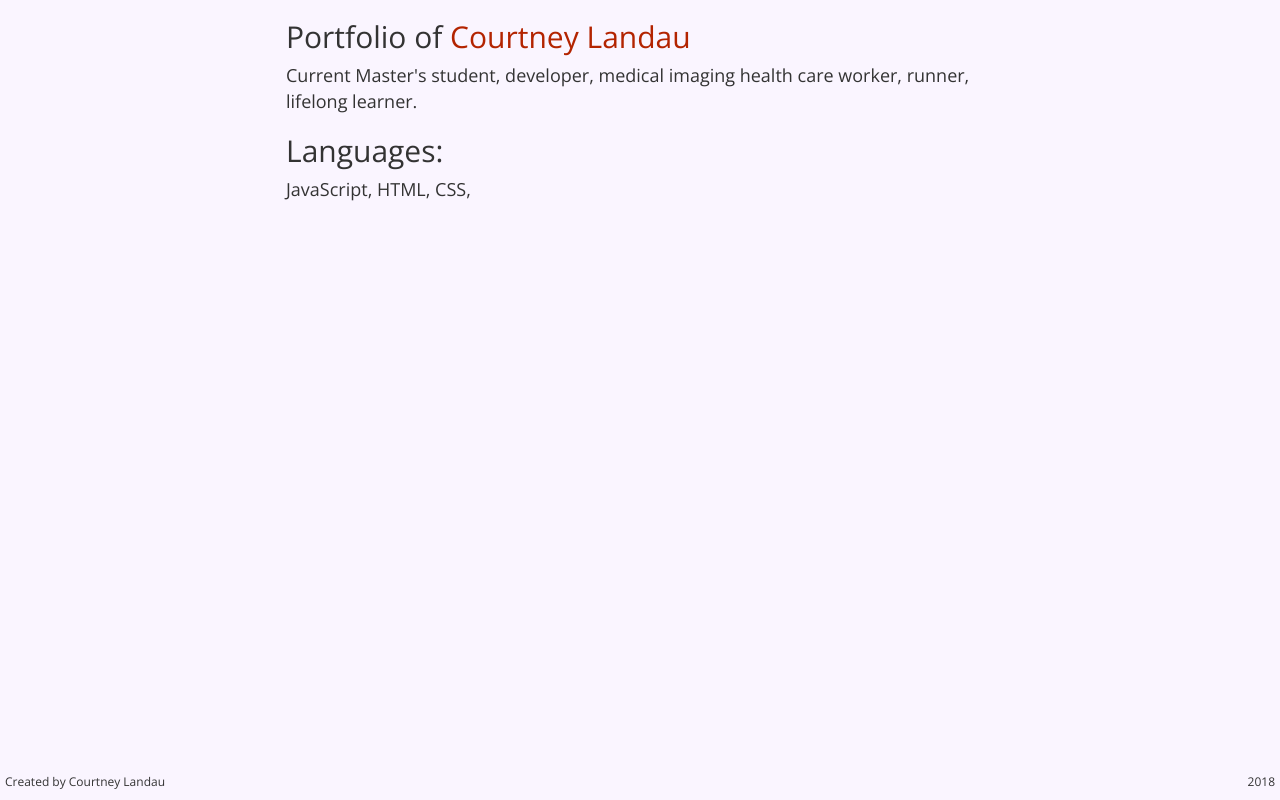
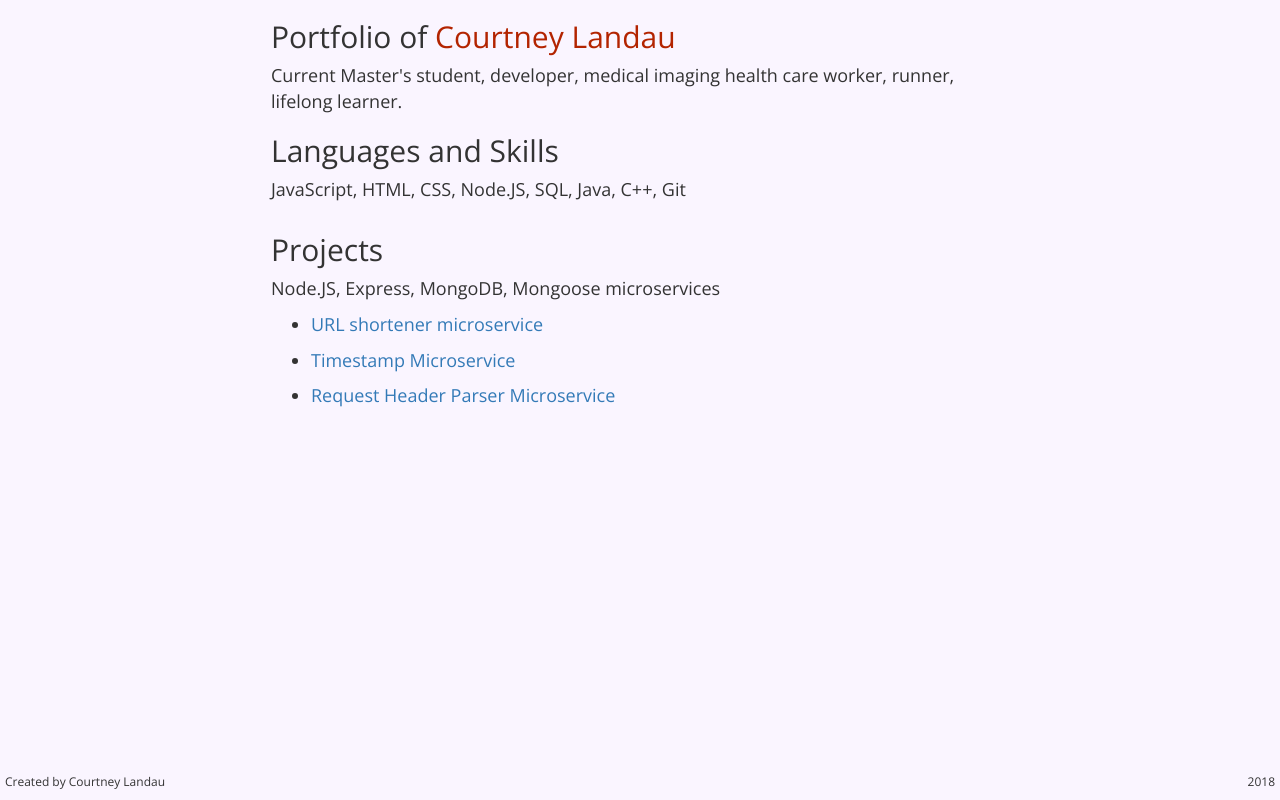
Before and after one commit to clandau/portfolio, a plain HTML site: page views/index.html in a window 1280 px wide. Drawn offline with nearby package versions, Linux system fonts and the light colour scheme.

Commit message:
add styles, html content and GitIgnore file:

```diff
--- a/public/styles.css
+++ b/public/styles.css
@@ -16,7 +16,7 @@ h2 em {
 }
 
 .container {
-    padding: none;
+    padding: 0;
     width: 100%;
 }
 
--- a/views/index.html
+++ b/views/index.html
@@ -17,12 +17,22 @@
         <h2>Portfolio of <em>Courtney Landau</em></h2>
         <p>Current Master's student, developer, medical imaging health care worker, runner, lifelong learner. </p>
 
-        <h2>Languages: </h2>
-        <p>JavaScript, HTML, CSS, </p>
+        <h2>Languages and Skills </h2>
+        <p>JavaScript, HTML, CSS, Node.JS, SQL, Java, C++, Git</p>
     <div class = 'container' 'projects'>
-        <ol class='projects'>
-
-        </ol>
+        <h2>Projects</h2>
+            <p>Node.JS, Express, MongoDB, Mongoose microservices</p>
+        <ul class='projects'>
+                <li>
+                <p><a href='urlshorten.celandau.com'>URL shortener microservice</a></p>
+            </li>
+        <li>
+            <p><a href='https://mysterious-sands-86803.herokuapp.com/'>Timestamp Microservice </a></p>
+        </li>
+            <li>
+                <p><a href='https://still-shelf-99231.herokuapp.com/'>Request Header Parser Microservice</a></p>
+            </li>
+        </ul>
         </div>
     </div>
 </div>
```
Also changed, not shown: 1 other file.
